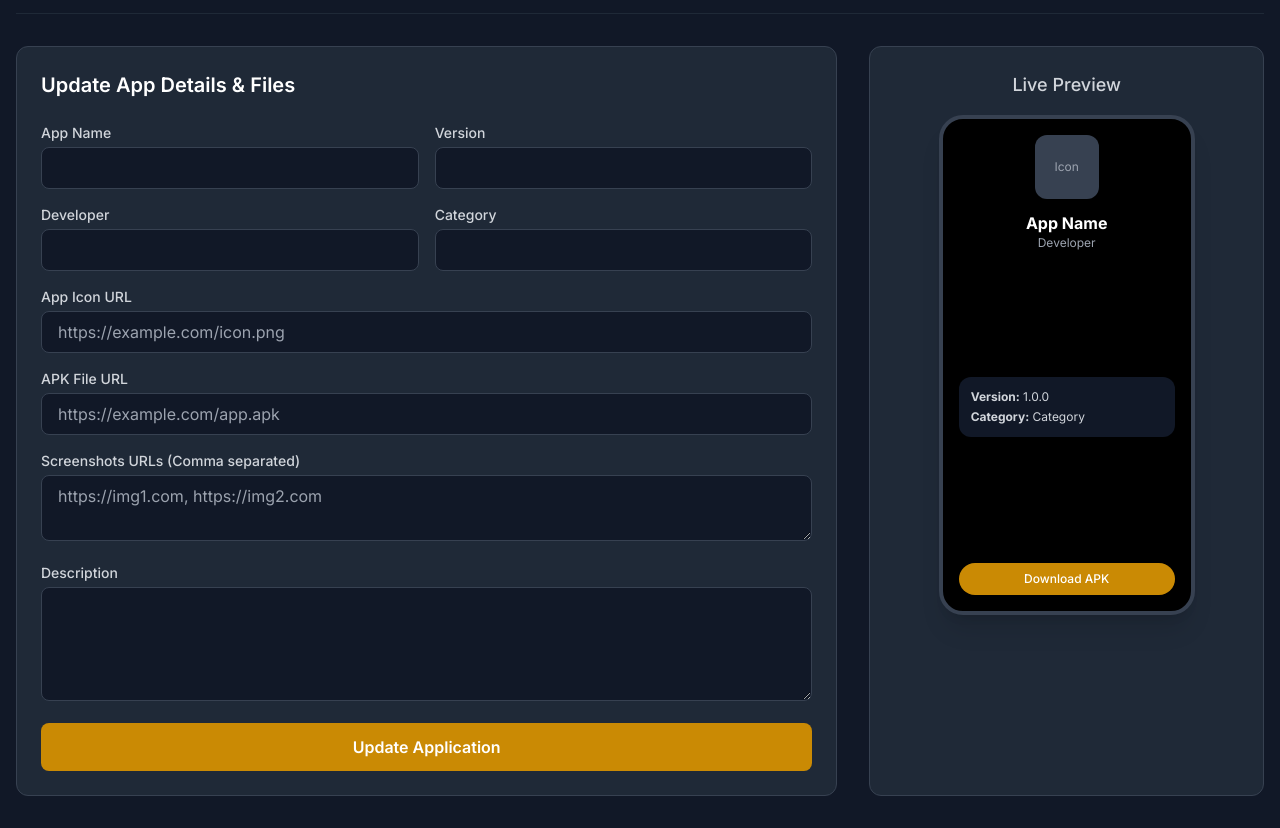
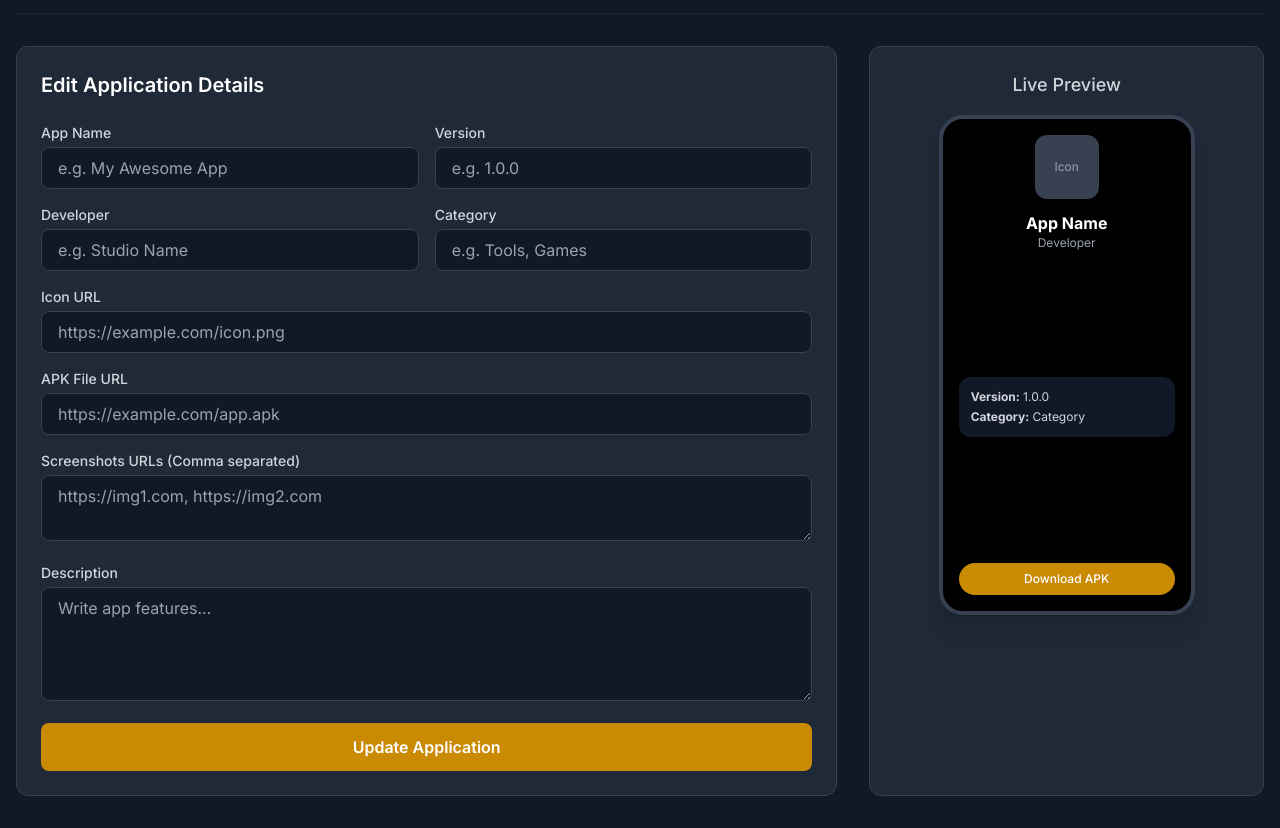
Before and after one commit to shanpalia/WebsitePaliaAPK_V.2, a plain HTML site: page edit-app.html in a window 1280 px wide. Shown: the part 71-899 px from the top of the page. Drawn offline with nearby package versions, Linux system fonts and the light colour scheme.

Commit message:
Update edit-app.html

```diff
--- a/edit-app.html
+++ b/edit-app.html
@@ -24,44 +24,41 @@
         <div class="grid grid-cols-1 lg:grid-cols-3 gap-8">
             <!-- Form Section -->
             <div class="lg:col-span-2 bg-gray-800 p-6 rounded-xl border border-gray-700">
-                <h2 class="text-xl font-semibold mb-6 text-white">Update App Details & Files</h2>
+                <h2 class="text-xl font-semibold mb-6 text-white">Edit Application Details</h2>
 
                 <form id="editAppForm" class="space-y-4">
                     <div class="grid grid-cols-1 md:grid-cols-2 gap-4">
                         <div>
                             <label class="block text-sm font-medium text-gray-300 mb-1">App Name</label>
-                            <input type="text" id="appName" name="app_name" required class="w-full bg-gray-900 border border-gray-700 rounded-lg px-4 py-2 text-white focus:outline-none focus:border-yellow-500">
+                            <input type="text" id="appName" name="app_name" required class="w-full bg-gray-900 border border-gray-700 rounded-lg px-4 py-2 text-white focus:outline-none focus:border-yellow-500" placeholder="e.g. My Awesome App">
                         </div>
                         <div>
                             <label class="block text-sm font-medium text-gray-300 mb-1">Version</label>
-                            <input type="text" id="appVersion" name="version" required class="w-full bg-gray-900 border border-gray-700 rounded-lg px-4 py-2 text-white focus:outline-none focus:border-yellow-500">
+                            <input type="text" id="appVersion" name="version" required class="w-full bg-gray-900 border border-gray-700 rounded-lg px-4 py-2 text-white focus:outline-none focus:border-yellow-500" placeholder="e.g. 1.0.0">
                         </div>
                     </div>
 
                     <div class="grid grid-cols-1 md:grid-cols-2 gap-4">
                         <div>
                             <label class="block text-sm font-medium text-gray-300 mb-1">Developer</label>
-                            <input type="text" id="appDeveloper" name="developer" class="w-full bg-gray-900 border border-gray-700 rounded-lg px-4 py-2 text-white focus:outline-none focus:border-yellow-500">
+                            <input type="text" id="appDeveloper" name="developer" class="w-full bg-gray-900 border border-gray-700 rounded-lg px-4 py-2 text-white focus:outline-none focus:border-yellow-500" placeholder="e.g. Studio Name">
                         </div>
                         <div>
                             <label class="block text-sm font-medium text-gray-300 mb-1">Category</label>
-                            <input type="text" id="appCategory" name="category" class="w-full bg-gray-900 border border-gray-700 rounded-lg px-4 py-2 text-white focus:outline-none focus:border-yellow-500">
+                            <input type="text" id="appCategory" name="category" class="w-full bg-gray-900 border border-gray-700 rounded-lg px-4 py-2 text-white focus:outline-none focus:border-yellow-500" placeholder="e.g. Tools, Games">
                         </div>
                     </div>
 
-                    <!-- App Icon URL / File Field -->
                     <div>
-                        <label class="block text-sm font-medium text-gray-300 mb-1">App Icon URL</label>
+                        <label class="block text-sm font-medium text-gray-300 mb-1">Icon URL</label>
                         <input type="url" id="appIcon" name="icon_url" class="w-full bg-gray-900 border border-gray-700 rounded-lg px-4 py-2 text-white focus:outline-none focus:border-yellow-500" placeholder="https://example.com/icon.png">
                     </div>
 
-                    <!-- APK File URL Field -->
                     <div>
                         <label class="block text-sm font-medium text-gray-300 mb-1">APK File URL</label>
                         <input type="url" id="appUrl" name="apk_url" required class="w-full bg-gray-900 border border-gray-700 rounded-lg px-4 py-2 text-white focus:outline-none focus:border-yellow-500" placeholder="https://example.com/app.apk">
                     </div>
 
-                    <!-- Screenshots URLs Field -->
                     <div>
                         <label class="block text-sm font-medium text-gray-300 mb-1">Screenshots URLs (Comma separated)</label>
                         <textarea id="appScreenshots" name="screenshots" rows="2" class="w-full bg-gray-900 border border-gray-700 rounded-lg px-4 py-2 text-white focus:outline-none focus:border-yellow-500" placeholder="https://img1.com, https://img2.com"></textarea>
@@ -69,7 +66,7 @@
 
                     <div>
                         <label class="block text-sm font-medium text-gray-300 mb-1">Description</label>
-                        <textarea id="appDescription" name="description" rows="4" class="w-full bg-gray-900 border border-gray-700 rounded-lg px-4 py-2 text-white focus:outline-none focus:border-yellow-500"></textarea>
+                        <textarea id="appDescription" name="description" rows="4" class="w-full bg-gray-900 border border-gray-700 rounded-lg px-4 py-2 text-white focus:outline-none focus:border-yellow-500" placeholder="Write app features..."></textarea>
                     </div>
 
                     <button type="submit" class="w-full bg-yellow-600 hover:bg-yellow-500 text-white font-semibold py-3 rounded-lg transition">Update Application</button>
@@ -101,15 +98,15 @@
     </div>
 
     <script>
-        // Supabase Initialization (Apni credentials yahan dalein)
-        const SUPABASE_URL = 'https://ralinnuegsbuvlhwpzln.supabase.co';
-        const SUPABASE_KEY = 'eyJhbGciOiJIUzI1NiIsInR5cCI6IkpXVCJ9.eyJpc3MiOiJzdXBhYmFzZSIsInJlZiI6InJhbGlubnVlZ3NidXZsaHdwemxuIiwicm9sZSI6ImFub24iLCJpYXQiOjE3ODAyOTU2NDIsImV4cCI6MjA5NTg3MTY0Mn0.hIec6UxRx5gzSMTi5oJ3_xXw3d1QKCmKsPF-stBwIFE';
+        // Supabase Initialization
+        const SUPABASE_URL = 'YOUR_SUPABASE_URL';
+        const SUPABASE_KEY = 'YOUR_SUPABASE_ANON_KEY';
         const _supabase = supabase.createClient(SUPABASE_URL, SUPABASE_KEY);
 
         const urlParams = new URLSearchParams(window.location.search);
         const appId = urlParams.get('id');
 
-        // Form Elements Mapping
+        // Form Elements
         const nameInput = document.getElementById('appName');
         const devInput = document.getElementById('appDeveloper');
         const verInput = document.getElementById('appVersion');
@@ -119,6 +116,7 @@
         const screenshotsInput = document.getElementById('appScreenshots');
         const descInput = document.getElementById('appDescription');
 
+        // Real-time Preview Update
         function updatePreview() {
             document.getElementById('previewName').innerText = nameInput.value || 'App Name';
             document.getElementById('previewDev').innerText = devInput.value || 'Developer';
@@ -141,16 +139,15 @@
             input.addEventListener('input', updatePreview);
         });
 
-        // Fetch Existing App Data for Auto-Population based on URL ?id=...
+        // Auto Fetch Data based on ?id=...
         async function fetchAppData() {
             if (!appId) {
-                alert('No App ID found in URL!');
+                alert('App ID missing in URL!');
                 return;
             }
             const { data, error } = await _supabase.from('apps').select('*').eq('id', appId).single();
             if (error) {
-                console.error('Error fetching app data:', error);
-                alert('Failed to load app data.');
+                console.error('Error fetching data:', error);
                 return;
             }
             if (data) {
@@ -166,7 +163,7 @@
             }
         }
 
-        // Handle Form Submit and Update Database Payload
+        // Update Data on Submit
         document.getElementById('editAppForm').addEventListener('submit', async (e) => {
             e.preventDefault();
             const updatedData = {
@@ -182,14 +179,13 @@
 
             const { error } = await _supabase.from('apps').update(updatedData).eq('id', appId);
             if (error) {
-                alert('Error updating app: ' + error.message);
+                alert('Error: ' + error.message);
             } else {
                 alert('App updated successfully!');
                 window.location.href = 'index.html';
             }
         });
 
-        // Initialize Data Fetch on Page Load
         fetchAppData();
     </script>
 </body>
```
